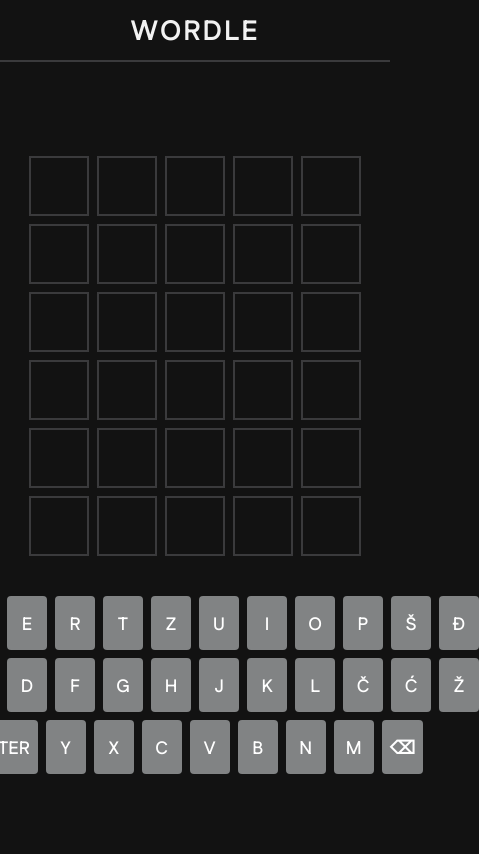
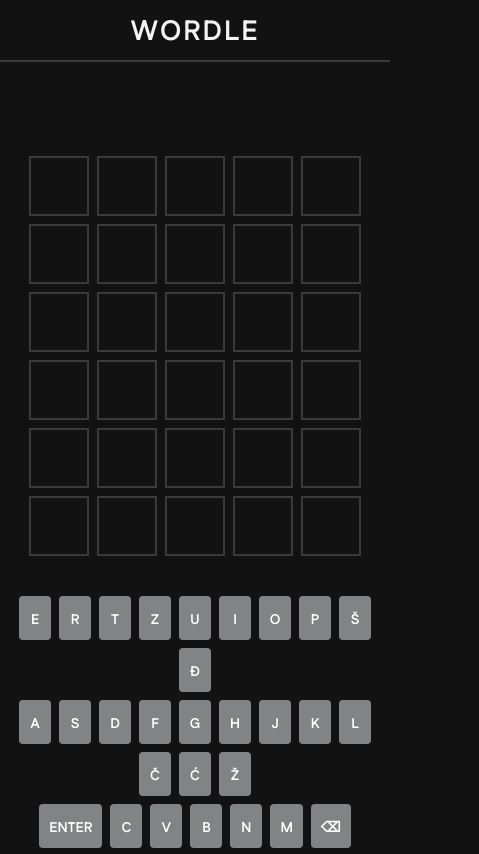
Before and after one commit to mariovida/croatian-wordle, a Next.js app: page / in a window 390 px wide. Shown: the whole page, 479 px wide, since content can reach past the window. Built offline with nearby package versions, Linux system fonts and the light colour scheme.

Commit message:
Words list updated

```diff
--- a/src/components/Keyboard.tsx
+++ b/src/components/Keyboard.tsx
@@ -8,20 +8,20 @@
   keyboardState: Record<string, LetterState>;
 }
 
-const rows = [
-  ["q", "w", "e", "r", "t", "z", "u", "i", "o", "p", "š", "đ"],
+// Desktop layout
+const desktopRows = [
+  ["e", "r", "t", "z", "u", "i", "o", "p", "š", "đ"],
   ["a", "s", "d", "f", "g", "h", "j", "k", "l", "č", "ć", "ž"],
-  ["enter", "y", "x", "c", "v", "b", "n", "m", "backspace"],
+  ["enter", "c", "v", "b", "n", "m", "backspace"],
 ];
 
 export default function Keyboard({ onKeyPress, keyboardState }: KeyboardProps) {
   return (
     <div className="keyboard">
-      {rows.map((row, rowIndex) => (
+      {desktopRows.map((row, rowIndex) => (
         <div key={rowIndex} className="keyboard-row">
           {row.map((key) => {
             const stateClass = keyboardState[key] ?? "";
-
             return (
               <button
                 key={key}
--- a/src/data/words.json
+++ b/src/data/words.json
@@ -347,7 +347,6 @@
   "cibet",
   "cifra",
   "cigan",
-  "cigin",
   "cigla",
   "cijan",
   "cijeđ",
@@ -673,7 +672,6 @@
   "etnos",
   "eugen",
   "eunuh",
-  "excel",
   "fagot",
   "fakin",
   "fakir",
--- a/src/styles/components/Keyboard.scss
+++ b/src/styles/components/Keyboard.scss
@@ -6,25 +6,28 @@
   gap: 8px;
   padding-bottom: 80px;
   margin-top: 40px;
+  overflow-x: auto;
 }
 
 .keyboard-row {
   display: flex;
   justify-content: center;
   gap: 8px;
+  flex-wrap: wrap; // wrap keys to new line if not enough space
 }
 
 .key {
-  padding: 16px 8px 12px 8px;
-  min-width: 40px;
+  padding: 16px 10px 12px 10px;
+  min-width: 32px;
+  // width: 40px;
   border: none;
   outline: none;
   border-radius: 4px;
   background: #818384;
   color: white;
   font-family: $ff-title;
-  font-size: 18px;
-  font-weight: 600;
+  font-size: 16px;
+  font-weight: 700;
   text-transform: uppercase;
   cursor: pointer;
   user-select: none;
@@ -46,3 +49,13 @@
 .key.absent {
   background: #3a3a3c;
 }
+
+@media (max-width: 480px) {
+  .keyboard {
+    padding: 0 16px;
+  }
+  .key {
+    font-size: 14px;
+    padding: 14px 10px 10px 10px;
+  }
+}
--- a/src/styles/globals.scss
+++ b/src/styles/globals.scss
@@ -72,4 +72,13 @@
   margin-bottom: 20px;
   padding: 12px 0 8px;
   border-bottom: 2px solid #3a3a3c;
+
+  button {
+    margin-top: -2px;
+    border-radius: 6px;
+    border: none;
+    cursor: pointer;
+    margin-left: 12px;
+    background-color: transparent;
+  }
 }
```
